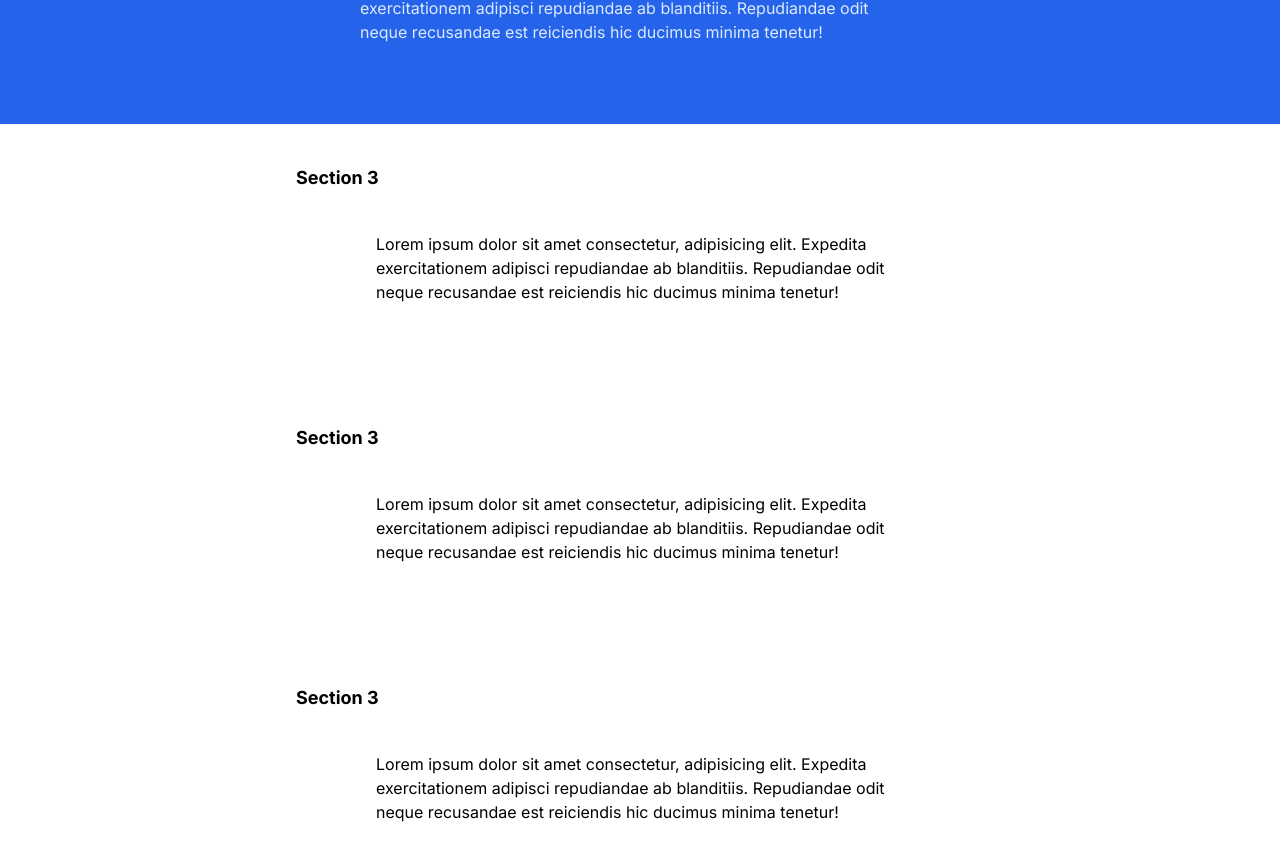
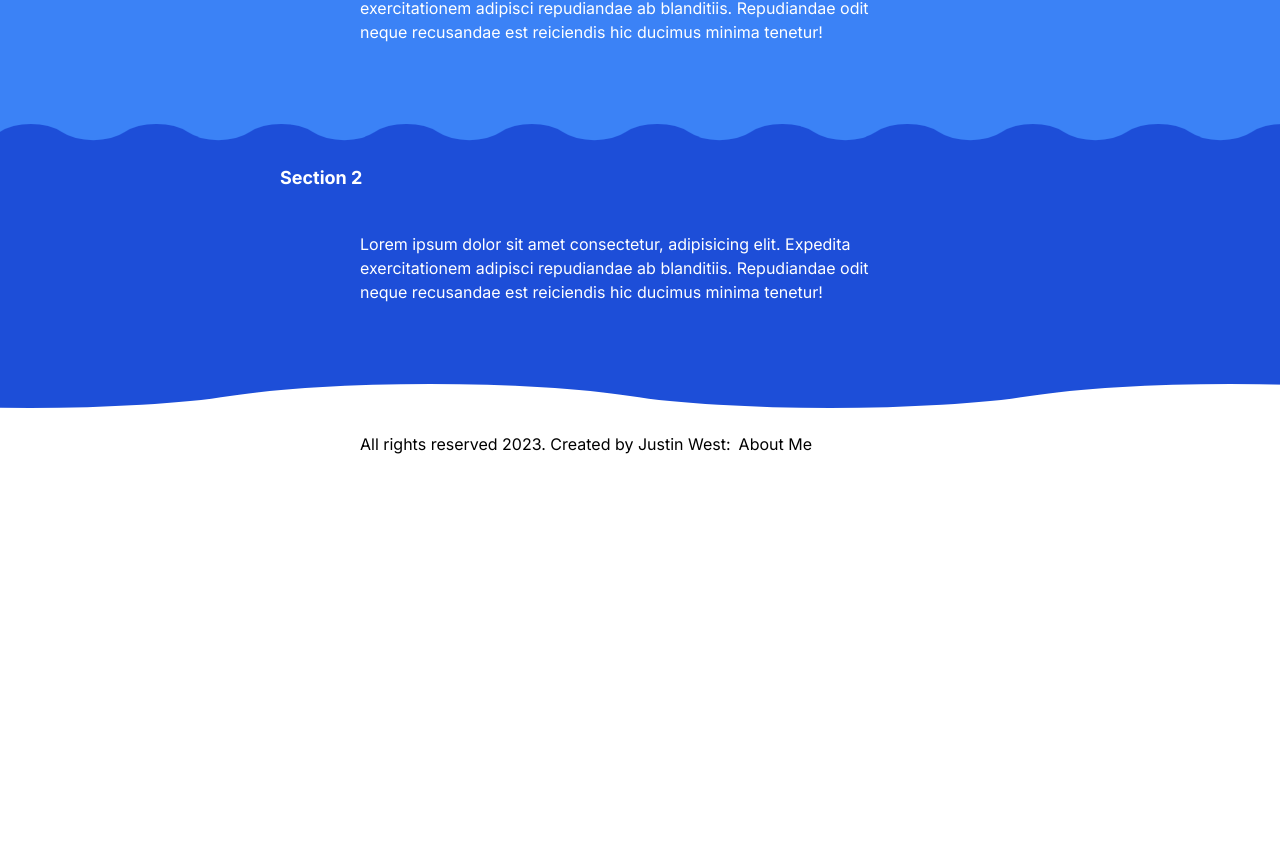
Before and after one commit to Justin-West/Ocean, a Next.js app: page / in a window 1280 px wide. Shown: the part 476-1336 px from the top of the page. After the commit the page ends 972 px from the top, so only its background shows below. Built offline with nearby package versions, Linux system fonts and the light colour scheme.

Commit message:
basic layout for Home page

```diff
--- a/src/app/globals.css
+++ b/src/app/globals.css
@@ -24,7 +24,6 @@ section {
   position: relative;
   margin: auto;
   padding: 40px;
-  min-height: 10rem;
 }
 
 .wave {
@@ -56,6 +55,28 @@ section {
   animation: 6s ease infinite forwards waveflow;
 }
 
+.wave700::before {
+  background-color: #1d4ed8;
+}
+
+.wave500::before {
+  background-color: #3b82f6;
+}
+
+.waveBig::before {
+  height: calc(12 * var(--wave-amp));
+
+  mask-size: calc(var(--wave-period) * 1.25) calc(var(--wave-amp) * 6);
+  animation: 6s ease infinite forwards waveflowBig;
+}
+
+.waveStatic::before {
+  height: calc(3 * var(--wave-amp));
+  animation: none;
+  mask-size: calc(8 * var(--wave-period)) calc(var(--wave-amp) * 12);
+  transform: translate(calc(-4 * var(--wave-period)));
+}
+
 @keyframes waveflow {
   from {
     mask-size: var(--wave-period) calc(var(--wave-amp) * 5);
@@ -72,11 +93,21 @@ section {
     transform: translate(calc(-1 * var(--wave-period)));
   }
 }
-@keyframes waveflow-y {
+
+@keyframes waveflowBig {
   from {
+    mask-size: calc(var(--wave-period) * 1.25) calc(var(--wave-amp) * 8);
+
+    transform: translate(calc(-1 * var(--wave-period) * 1.25));
+  }
+
+  50% {
+    mask-size: calc(1.5 * var(--wave-period)) calc(2 * var(--wave-amp) * 8);
   }
 
   100% {
+    mask-size: calc(var(--wave-period) * 1.25) calc(var(--wave-amp) * 8);
+    transform: translate(calc(-2 * var(--wave-period) * 1.25));
   }
 }
 
--- a/src/app/page.tsx
+++ b/src/app/page.tsx
@@ -15,7 +15,7 @@ export default function Home() {
           </p>
         </div>
       </section>
-      <section className="wave bg-blue-600 text-blue-100">
+      <section className="wave bg-blue-500 text-white">
         <div className="wave-wrapper">
           <h2 className="font-bold text-lg">Section 2</h2>
           <p className="p-20 py-10">
@@ -25,9 +25,9 @@ export default function Home() {
           </p>
         </div>
       </section>
-      <section>
-        <div className="wrapper">
-          <h2 className="font-bold text-lg">Section 3</h2>
+      <section className="wave wave500 waveBig bg-blue-700 text-white">
+        <div className="wave-wrapper">
+          <h2 className="font-bold text-lg">Section 2</h2>
           <p className="p-20 py-10">
             Lorem ipsum dolor sit amet consectetur, adipisicing elit. Expedita
             exercitationem adipisci repudiandae ab blanditiis. Repudiandae odit
@@ -35,24 +35,14 @@ export default function Home() {
           </p>
         </div>
       </section>
-      <section>
-        <div className="wrapper">
-          <h2 className="font-bold text-lg">Section 3</h2>
-          <p className="p-20 py-10">
-            Lorem ipsum dolor sit amet consectetur, adipisicing elit. Expedita
-            exercitationem adipisci repudiandae ab blanditiis. Repudiandae odit
-            neque recusandae est reiciendis hic ducimus minima tenetur!
+      <section className="wave wave700 waveStatic pt-12 bg-white text-black">
+        <div className="wave-wrapper">
+          <p className="pl-20 py-8 inline">
+            All rights reserved 2023. Created by Justin West:
           </p>
-        </div>
-      </section>
-      <section>
-        <div className="wrapper">
-          <h2 className="font-bold text-lg">Section 3</h2>
-          <p className="p-20 py-10">
-            Lorem ipsum dolor sit amet consectetur, adipisicing elit. Expedita
-            exercitationem adipisci repudiandae ab blanditiis. Repudiandae odit
-            neque recusandae est reiciendis hic ducimus minima tenetur!
-          </p>
+          <a className="pl-2" href="">
+            About Me
+          </a>
         </div>
       </section>
     </main>
```
